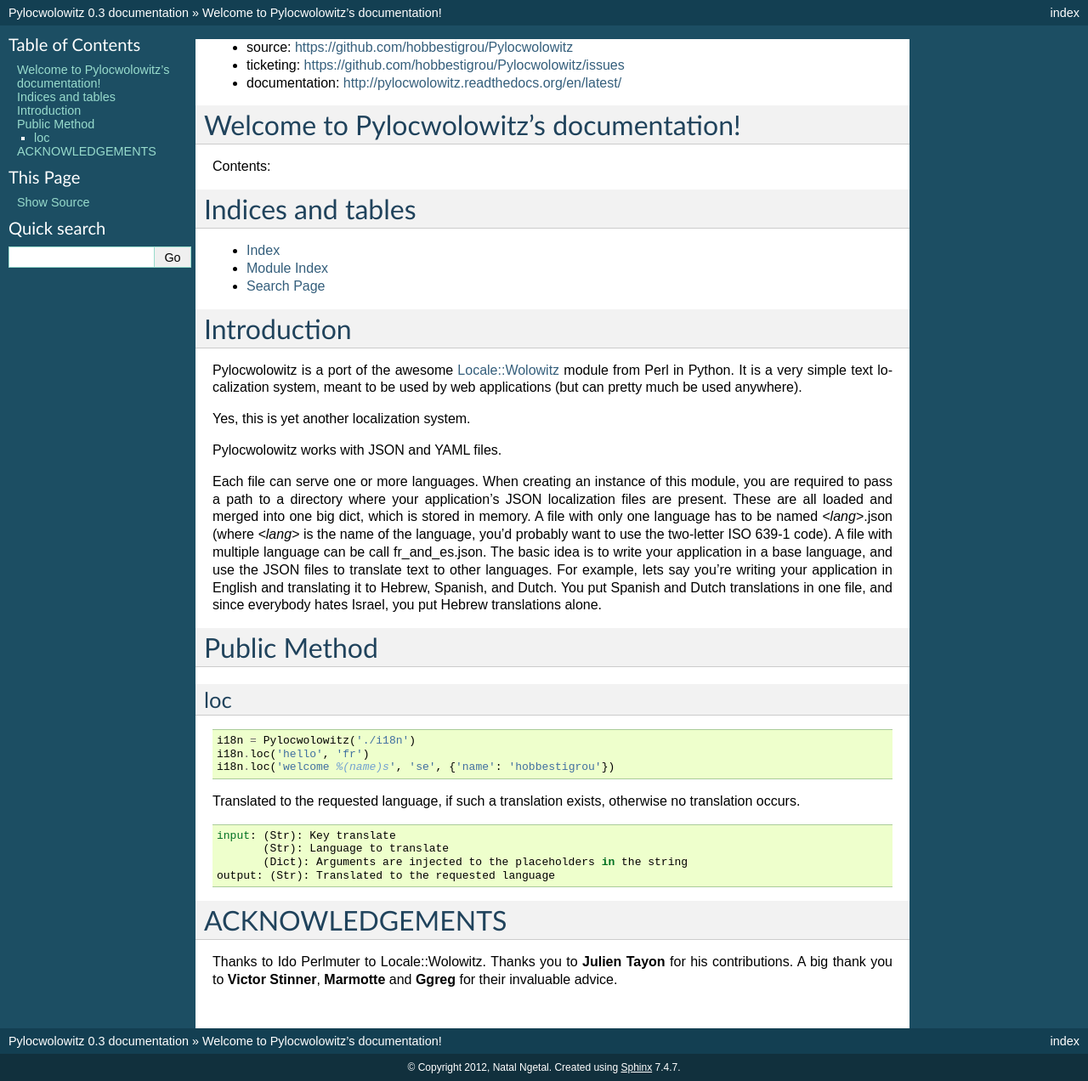
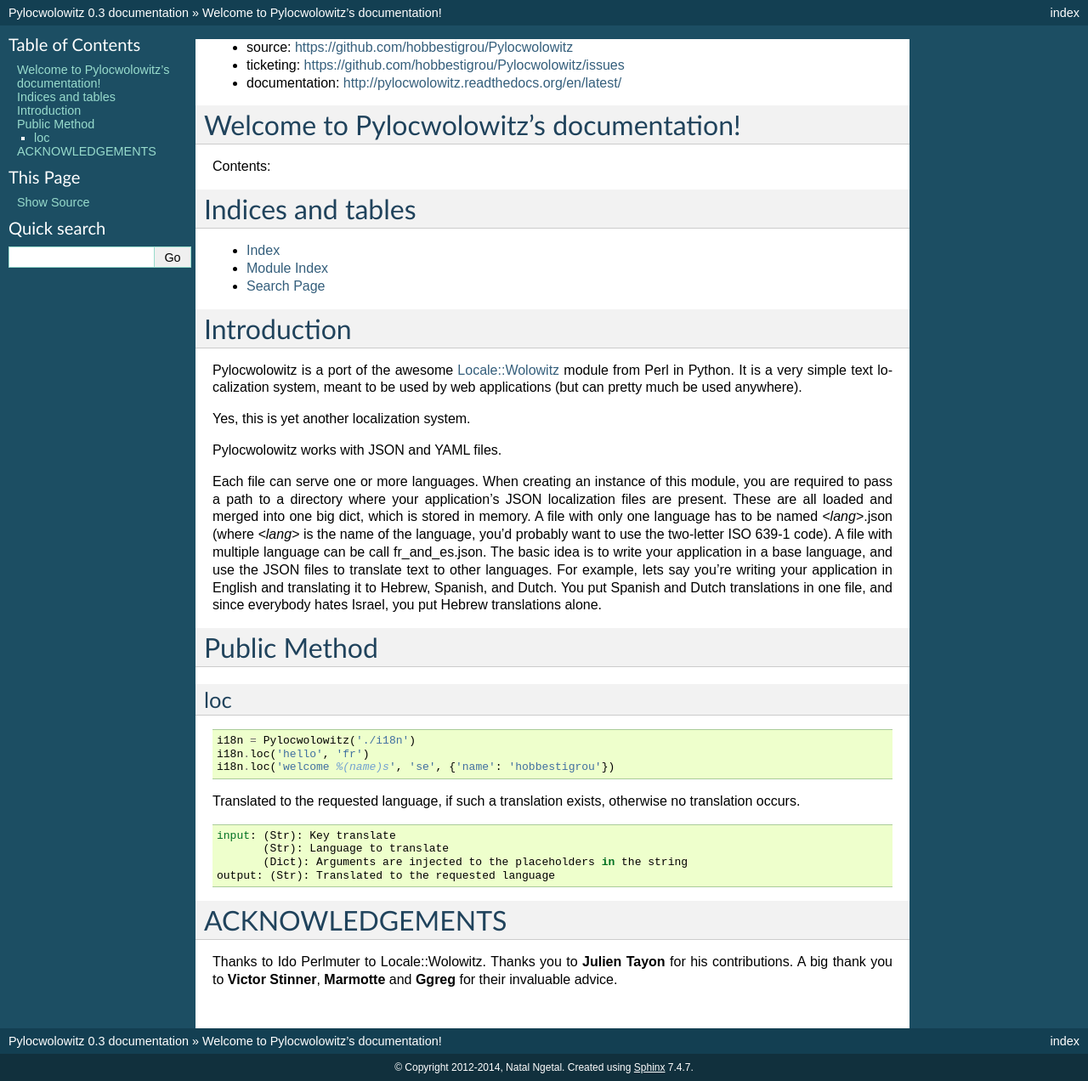
Before and after one commit to openuado/Pylocwolowitz, a Sphinx documentation site: the page built from docs/source/index.rst, in a window 1280 px wide. Shown: the whole page at 85% size. Built offline with Sphinx 7.4.7, drawn with Linux system fonts in a browser that asks for light colours; formulas are drawn with MathJax 3; pages that are not in the unit, such as notebooks, are missing from menus.

```diff
--- a/docs/source/conf.py
+++ b/docs/source/conf.py
@@ -17,7 +17,7 @@ import os
 # If extensions (or modules to document with autodoc) are in another directory,
 # add these directories to sys.path here. If the directory is relative to the
 # documentation root, use os.path.abspath to make it absolute, like shown here.
-# sys.path.insert(0, os.path.abspath('.'))
+sys.path.insert(0, os.path.abspath('../..'))
 
 # -- General configuration -----------------------------------------------
 
@@ -27,7 +27,8 @@ import os
 # Add any Sphinx extension module names here, as strings. They can be extensions
 # coming with Sphinx (named 'sphinx.ext.*') or your custom ones.
 extensions = ['sphinx.ext.intersphinx', 'sphinx.ext.pngmath',
-              'sphinx.ext.ifconfig', 'sphinx.ext.viewcode']
+              'sphinx.ext.ifconfig', 'sphinx.ext.viewcode',
+              'sphinx.ext.autodoc']
 
 # Add any paths that contain templates here, relative to this directory.
 templates_path = ['_templates']
@@ -43,7 +44,7 @@ master_doc = 'index'
 
 # General information about the project.
 project = u'Pylocwolowitz'
-copyright = u'2012, Natal Ngetal'
+copyright = u'2012-2014, Natal Ngetal'
 
 # The version info for the project you're documenting, acts as replacement for
 # |version| and |release|, also used in various other places throughout the
```
